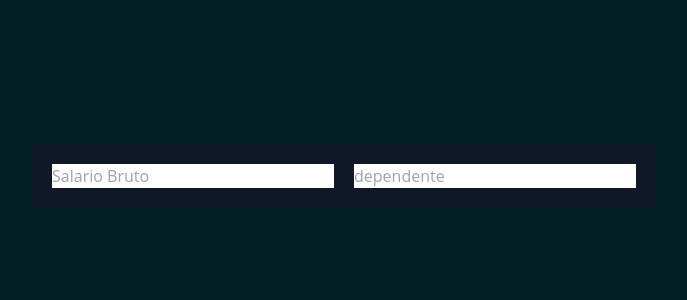
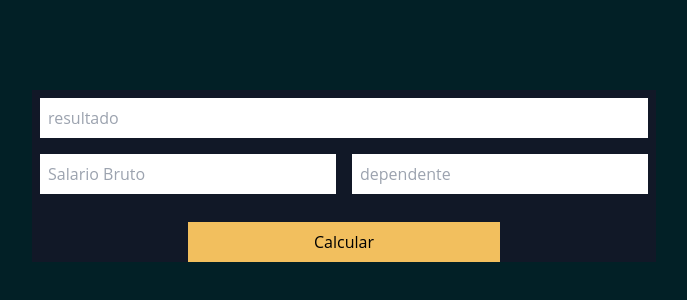
Before and after one commit to Ronaldjga/calculadora, a Next.js app: page /incomeTaxCalculator in a window 1280 px wide. Shown: the part 224-524 px from the top of the page, without its empty margins (296-983 px from the left). Built offline with nearby package versions, Linux system fonts and the light colour scheme.

Commit message:
new commit

```diff
--- a/pages/incomeTaxCalculator.js
+++ b/pages/incomeTaxCalculator.js
@@ -1,6 +1,6 @@
 import react, { useState } from "react"
 import next from "next"
-import { GrossSalary } from "../src/components/incomeTaxInputs"
+import { Result } from "../src/components/incomeTaxInputs"
 
 
 export default function incomeTaxCalculator() {
@@ -13,10 +13,9 @@ export default function incomeTaxCalculator() {
                     className="w-full h-full flex flex-col items-center justify-center p-2 gap-5"
                 >
                     <div
-                        className="bg-gray-900 w-2/4 flex gap-5 p-5"
+                        className="bg-gray-900 w-2/4 flex flex-col items-center gap-5"
                     >
-                        <GrossSalary></GrossSalary>
-                        <input type={`text`} placeholder="dependente" className="w-2/4" />
+                        <Result></Result>
 
                     </div>
                 </div>
--- a/src/components/incomeTaxInputs.js
+++ b/src/components/incomeTaxInputs.js
@@ -1,18 +1,68 @@
+import { Container } from "postcss";
 import react, { useState } from "react";
 
-export function GrossSalary() {
+
+
+export function Result() {
+    const [result, setResult] = react.useState('')
     const [grossSalary, setGrossSalary] = react.useState('')
+    const [numberDependents, setNumberDependents] = react.useState('')
 
     return (
+        <>
+            <div className="w-full grid grid-rows-2 grid-cols-2 gap-4 p-2">
+                <input
+                    type={`text`}
+                    placeholder="resultado"
+                    className="col-span-2 p-2 bg-white"
+                    disabled
+                    value={result}
+                />
+
                 <input
                     type={`text`}
                     placeholder="Salario Bruto"
-            className="w-2/4"
-            value={grossSalary}
+                    className="p-2"
                     onChange={(e) => {
-                const valor = e.target.value;
+                        const valor = e.target.value
                         setGrossSalary(valor)
+                        console.log(grossSalary)
                     }}
                 />
+
+                <input
+                    type={`text`}
+                    placeholder="dependente"
+                    className="p-2"
+                    onChange={(e) => {
+                        e.preventDefault
+                        const valor = e.target.value
+                        setNumberDependents(valor)
+                        console.log(numberDependents)
+                    }}
+                />
+
+            </div>
+                <button
+                className="bg-yelloPrimary w-2/4 p-2"
+                onClick={(e) => {
+                    e.preventDefault
+
+
+
+
+
+
+
+
+
+
+
+
+                }}
+                >
+                    Calcular
+                </button>
+        </>
     )
 }
```
Lines whose indentation alone changed are shown as unchanged.
